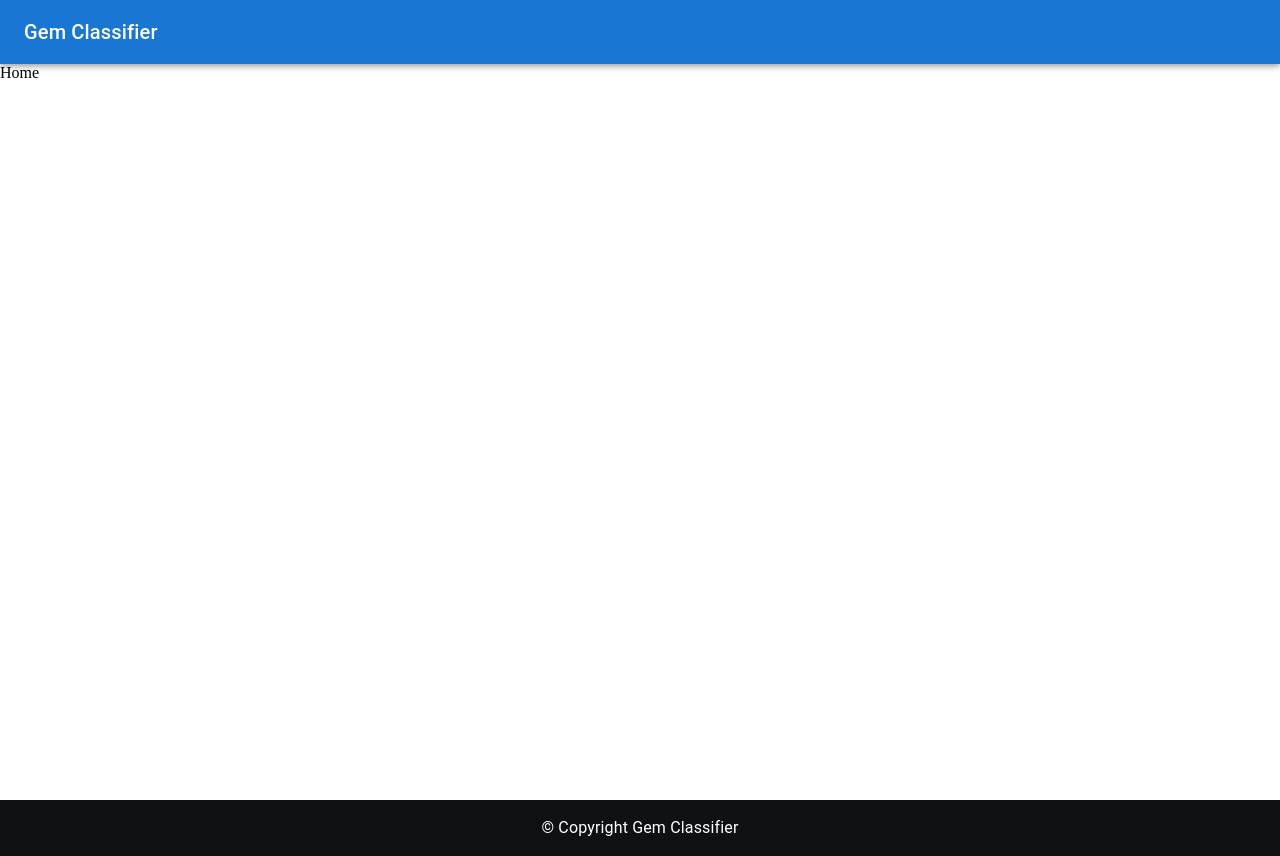
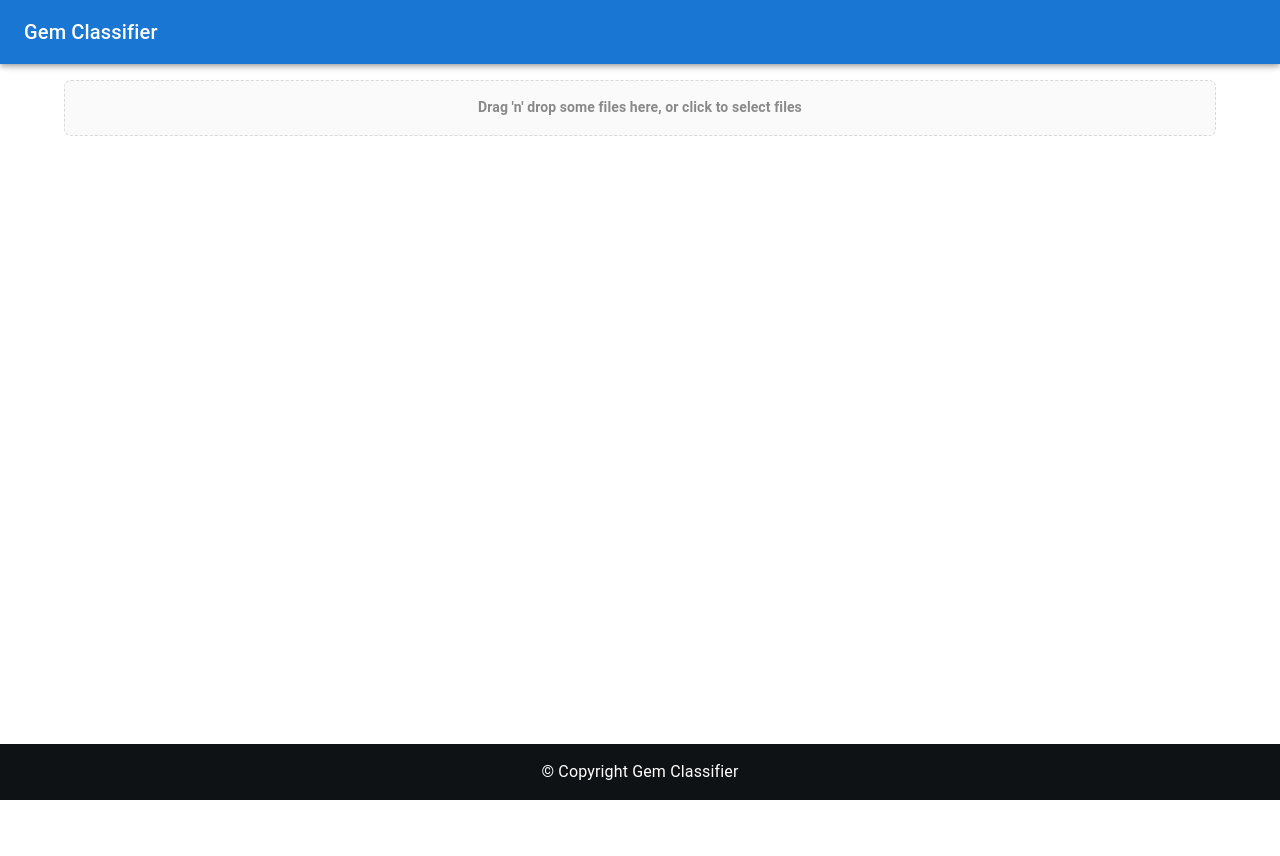
Before and after one commit to Arshad008/gem-classifier-fe, a React (Create React App) app: page / in a window 1280 px wide. After the commit the page ends 800 px from the top, so only its background shows below. Built offline with nearby package versions, Linux system fonts and the light colour scheme; what material-ui-confirm would draw is missing.

Commit message:
uploader component

```diff
--- a/src/App.jsx
+++ b/src/App.jsx
@@ -8,7 +8,7 @@ import AppFooter from "./components/AppFooter";
 import Home from "./pages/home";
 
 const mainContainerStyles = {
-  minHeight: 'calc(100vh - 64px)'
+  minHeight: 'calc(100vh - (64px + 56px))'
 };
 
 const App = () => {
--- a/src/pages/home/index.jsx
+++ b/src/pages/home/index.jsx
@@ -1,9 +1,18 @@
 import React from "react";
+import { Container, Stack } from "@mui/material";
+import FileUploader from "../../components/FileUploader";
+
 
 const Home = () => {
   return (
     <div>
-      Home
+      <Container maxWidth="lg">
+        <Stack>
+          <div style={{ padding: '16px 0' }}>
+            <FileUploader />
+          </div>
+        </Stack>
+      </Container>
     </div>
   )
 };
```
